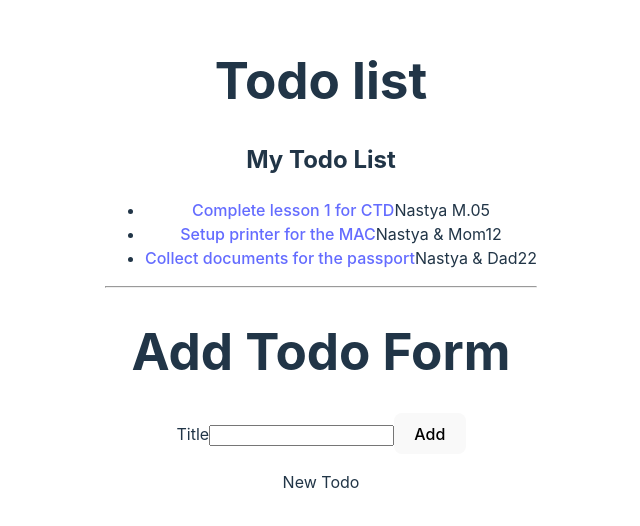
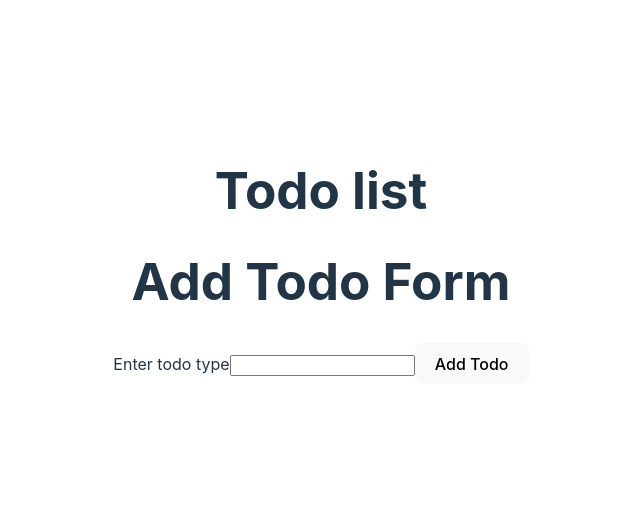
Before and after one commit to zajchikua/react-todo, a React (Vite) app: page / in a window 1280 px wide. Shown: the part 136-662 px from the top of the page, without its empty margins (319-959 px from the left). Built offline with nearby package versions, Linux system fonts and the light colour scheme.

Commit message:
Done with lesson 4

```diff
--- a/src/AddTodoForm.jsx
+++ b/src/AddTodoForm.jsx
@@ -1,22 +1,38 @@
-import { useState } from "react"
+import React, { useState } from "react";
 import reactLogo from "./assets/react.svg"
 import viteLogo from "/vite.svg"
 import "./App.css"
 
-function AddTodoForm(props) {
-    const handleAddTodo = ( event ) => {
+function AddTodoForm({ onAddTodo }) {
+  const [todoTitle, setTodoTitle] = useState("");
+
+    function handleTitleChange(event) {
+        const newTodoTitle = event.target.value;
+        setTodoTitle(newTodoTitle);
+    }
+
+    function handleAddTodo(event) {
         event.preventDefault();
-        let todoTitle = event.target.title.value;
-        console.log(todoTitle);
-        event.target.reset();
-        props.onAddTodo(todoTitle);
-    };
+        const form = event.target;
+        const newTodo = {
+            title: todoTitle,
+            id: Date.now(),
+        };
+        onAddTodo(newTodo);
+        setTodoTitle("");
+    }
 
   return (
     <form onSubmit={handleAddTodo}>
-        <label htmlFor="todoTitle">Title</label>
-        <input id="todoTitle" type="text" name="title" />
-        <button type="submit">Add</button>
+        <label htmlFor="todoType">Enter todo type</label>
+        <input
+            id="todoTitle"
+            type="text"
+            name="title"
+            value={todoTitle}
+            onChange={handleTitleChange}
+        />
+        <button type="submit">Add Todo</button>
     </form>
   ) ;
 }
--- a/src/App.jsx
+++ b/src/App.jsx
@@ -6,51 +6,19 @@ import TodoList from './TodoList.jsx';
 import AddTodoForm from './AddTodoForm.jsx';
 import React from "react"
 
-const todoList = [
-	{
-		id: "001",
-		title: "Complete lesson 1 for CTD",
-		url: "https://classes.codethedream.org/course/react-v2/hawk?week=2",
-		author: "Nastya M.",
-		num_comments: 0,
-		points: 5,
-	},
-	{
-		id: "002",
-		title: "Setup printer for the MAC",
-		url: "https://classes.codethedream.org/course/react-v2/hawk?week=1",
-        author: "Nastya & Mom",
-        num_comments: 1,
-        points:2,
-	},
-	{
-		id: "003",
-		title: "Collect documents for the passport",
-		url: "https://classes.codethedream.org/course/react-v2/hawk?week=3",
-        author: "Nastya & Dad",
-        num_comments: 2,
-        points:2,
-	},
-];
+function App() {
+  const [todoList, setTodoList] = React.useState([]);
 
-function App() {
-  const [count, setCount] = useState(0)
-  const [newTodo, setNewTodo] = React.useState('');
-//  const  = (event) => {
-//    setNewTodo(event.target.value);
-//  };
+    function addTodo(newTodo){
+        setTodoList((prevTodoList) => [...prevTodoList, newTodo])
+   }
 
   return (
     <div>
         <h1>Todo list</h1>
-        <TodoList />
-        <TodoList title="My Todo List" todoList={todoList} />
-        <hr />
         <h1>Add Todo Form</h1>
-        <AddTodoForm onAddTodo={setNewTodo}/>
-        <p>
-            New Todo {newTodo}
-        </p>
+        <AddTodoForm onAddTodo={addTodo} />
+        <TodoList todoList={todoList} />
     </div>
   );
 }
--- a/src/TodoList.jsx
+++ b/src/TodoList.jsx
@@ -1,18 +1,14 @@
 import * as React from 'react';
 import TodoListItem from "./TodoListItem.jsx"
 
-function TodoList( {title, todoList = []}) {
+export default function TodoList({todoList}) {
     return (
         <div>
-            <h2>{title}</h2>
     	    <ul>
-    		    {todoList.map(todo => (
-                    <TodoListItem key={todo.id} todo={todo} />
-    		    ))}
+                {todoList.map((todo) => (
+                    <TodoListItem key={todo.id} title={todo.title} />
+                ))}
     	    </ul>
         </div>
     );
 }
-//console.log('TodoList Props:', title, todoList);
-
-export default TodoList;
--- a/src/TodoListItem.jsx
+++ b/src/TodoListItem.jsx
@@ -3,19 +3,7 @@ import reactLogo from "./assets/react.svg"
 import viteLogo from "/vite.svg"
 import * as React from 'react';
 
-function TodoListItem({todo}) {
+export default function TodoListItem({title}) {
 
-  return (
-    <li>
-        <span>
-            <a href={todo.url}>{todo.title}</a>
-        </span>
-        <span>{todo.author}</span>
-        <span>{todo.num_comments}</span>
-        <span>{todo.points}</span>
-    </li>
-  ) ;
+  return <li>{title}</li>;
 }
-//console.log('Todo Item Props:', todo);
-
-export default TodoListItem;
```
